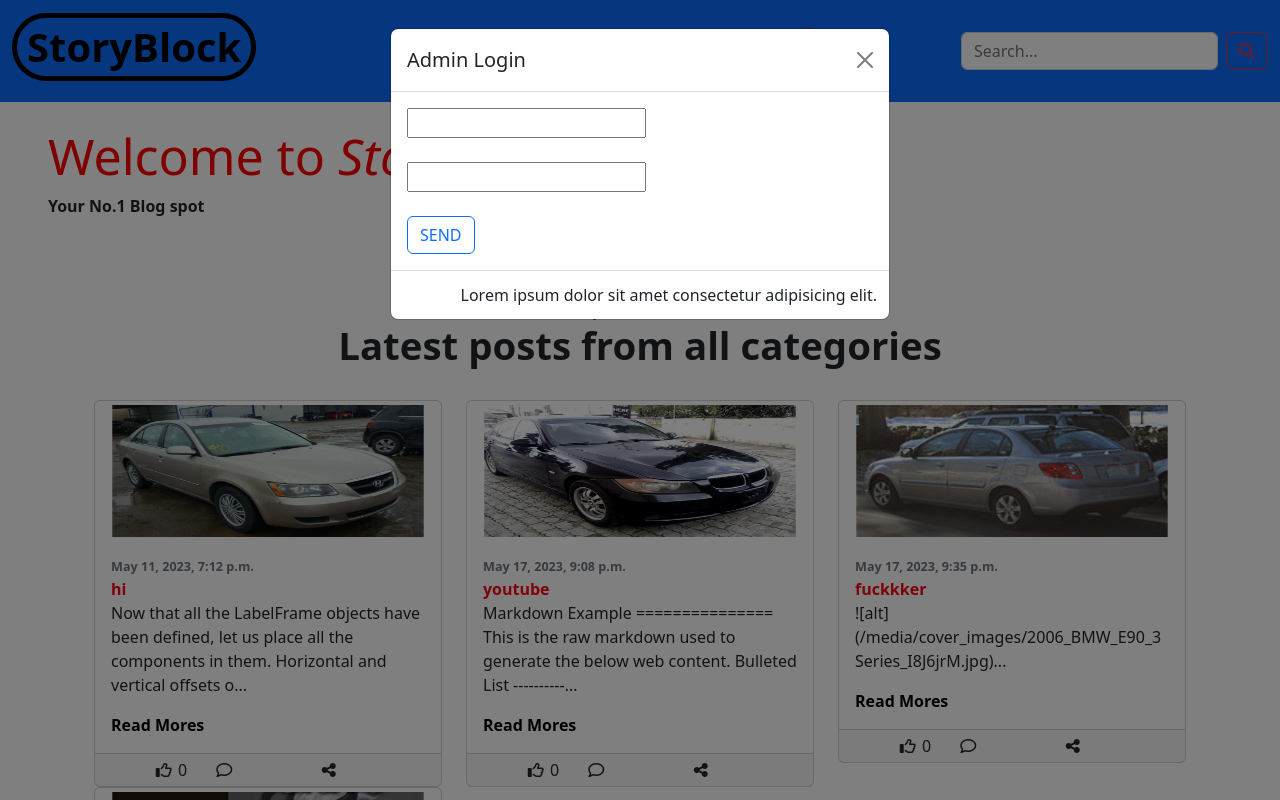
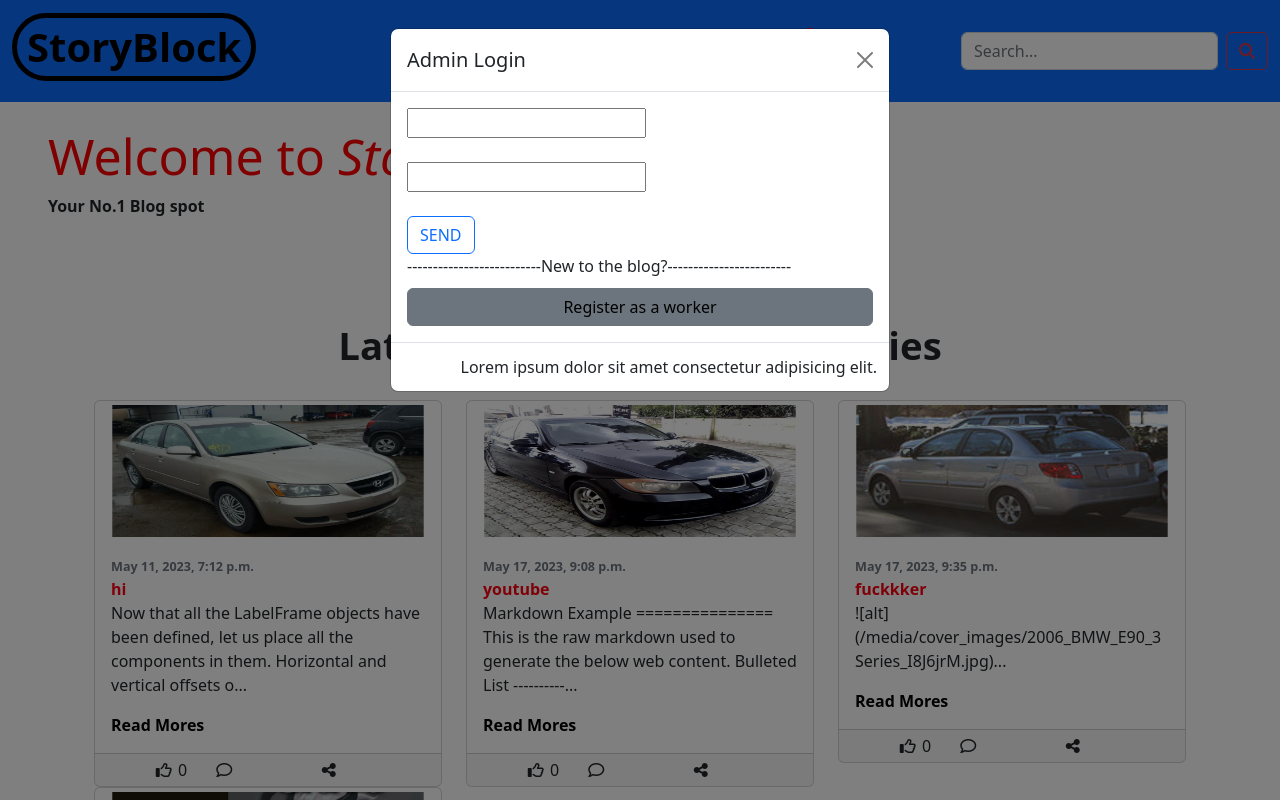
Before and after one commit to Ckabuo/myBlog, a Django app: page / in a window 1280 px wide, after a click on "on". Run offline with Django 4.2, Linux system fonts and the light colour scheme; data comes from the database, SQL or seed files in the repository; some libraries are stand-ins or nearby versions.

Commit message:
https://github.com/Ckabuo/myBlog.git

```diff
--- a/blog/templates/index.html
+++ b/blog/templates/index.html
@@ -356,6 +356,14 @@
                         <button type="submit" class="btn btn-outline-primary">
                             SEND
                         </button>
+                        <div class="card-footer">
+                            --------------------------New to the blog?------------------------
+                          <div class="nav-item {% if request.resolver_match.url_name == 'signup' %}active{% endif %}">
+                            <button class="btn btn-secondary" style="width: 100%; margin-top: 10px;">
+                              <a class="nav-link" href="{% url 'signup' %}" style="color: white;">Register as a worker</a>
+                            </button>
+                          </div>
+                        </div>
                     </form>
                 </div>
                     <div class="modal-footer">
```
